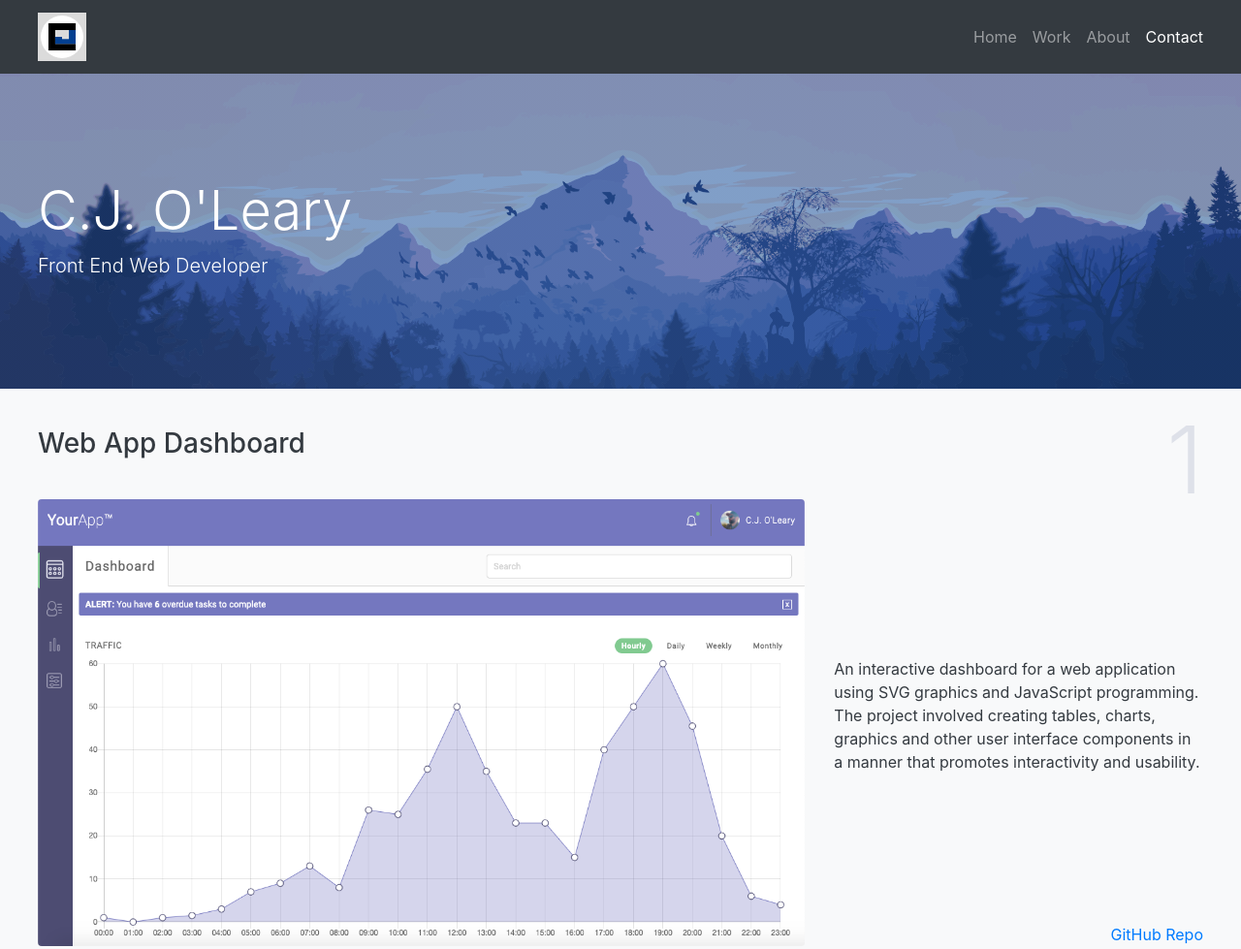
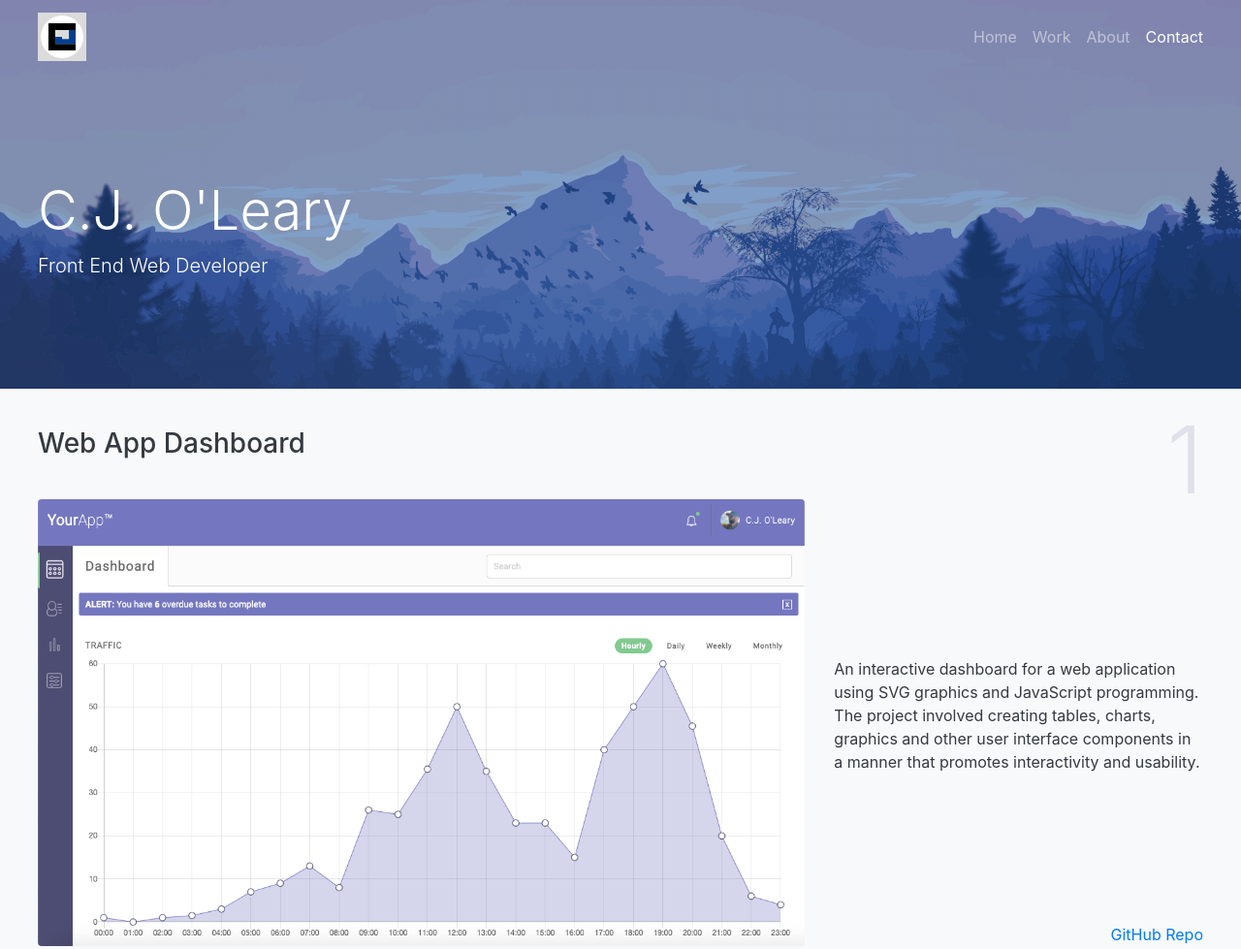
Before and after one commit to cjoleary/cjoleary.github.io, a plain HTML site: page index.html in a window 1280 px wide. Shown: the top 979 px of the page at 97% size. Drawn offline with nearby package versions, Linux system fonts and the light colour scheme.

Commit message:
changed navbar color

```diff
--- a/index.html
+++ b/index.html
@@ -11,7 +11,7 @@
 </head>
 <body class="bg-light" id="home" data-spy="scroll" data-target=".navbar" data-offset="100">
     <!-- navbar -->
-    <nav class="navbar navbar-expand-lg navbar-dark bg-dark fixed-top px-4">
+    <nav class="navbar navbar-expand-lg navbar-dark fixed-top px-4">
 
         <div class="container-fluid mx-3 mx-lg-0">
             <a class="navbar-brand" href="#home">
```
